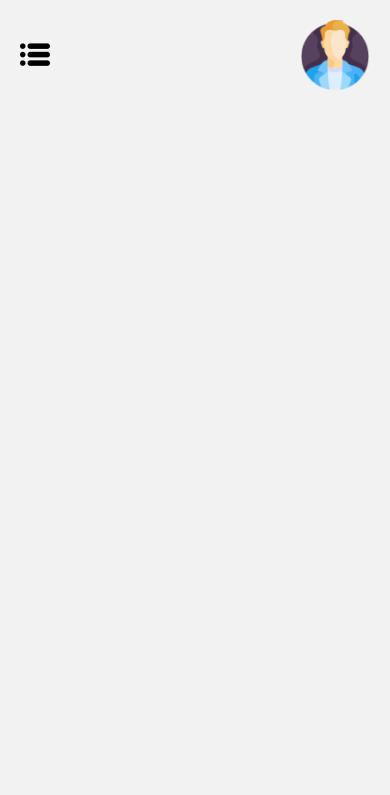
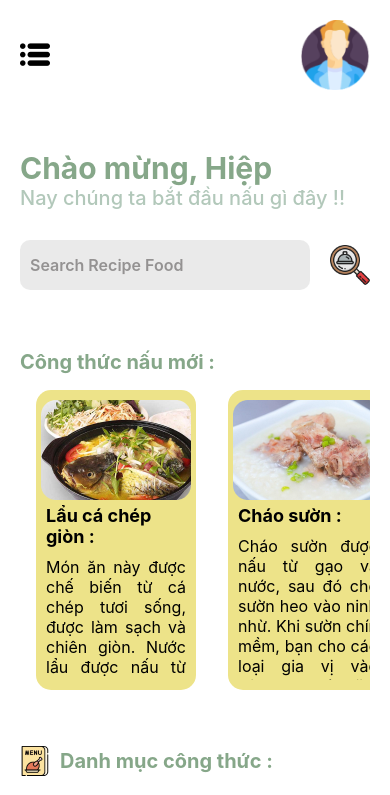
Before and after one commit to ThanhHiep25/LTTDD-Reactnative, a React Native app in the folder Recipe-food-app/: screen /home in a window 390 px wide. Shown: the top 795 px of the page. Built offline with nearby package versions, Linux system fonts and the light colour scheme.

Commit message:
gần xong homscreen.js

```diff
--- a/Recipe-food-app/datahome.js
+++ b/Recipe-food-app/datahome.js
@@ -3,19 +3,41 @@ const datahome = [
     id: 1,
     name: "Lẩu cá chép giòn :",
     img: require("./assets/IMG/home/lau-ca-chep-gion-chua-ngot-hai-hoa.png"),
+    des: "Món ăn này được chế biến từ cá chép tươi sống, được làm sạch và chiên giòn. Nước lẩu được nấu từ xương cá, xương ống và các loại rau củ quả như cà chua, dứa, măng chua,... Lẩu cá chép giòn thường được ăn kèm với bún, rau sống và các loại hải sản khác như tôm, cua, mực,...",
   },
   {
     id: 2,
-    name: "Lẩu cá chép giòn :",
+    name: "Cháo sườn :",
     img: require("./assets/IMG/home/chao-suon.png"),
+    des: "Cháo sườn được nấu từ gạo và nước, sau đó cho sườn heo vào ninh nhừ. Khi sườn chín mềm, bạn cho các loại gia vị vào nêm cho vừa ăn. Cháo sườn thường được ăn kèm với hành lá, rau răm, và các loại topping như quẩy, ruốc,...",
   },
   {
     id: 3,
-    name: "Lẩu cá chép giòn :",
+    name: "Cháo sườn :",
     img: require("./assets/IMG/home/chao-suon.png"),
   },
   {
     id: 4,
+    name: "Cháo sườn :",
+    img: require("./assets/IMG/home/chao-suon.png"),
+  },
+  {
+    id: 5,
+    name: "Cháo sườn :",
+    img: require("./assets/IMG/home/chao-suon.png"),
+  },
+  {
+    id: 5,
+    name: "Cháo sườn :",
+    img: require("./assets/IMG/home/chao-suon.png"),
+  },
+  {
+    id: 5,
+    name: "Cháo sườn :",
+    img: require("./assets/IMG/home/chao-suon.png"),
+  },
+  {
+    id: 5,
     name: "Lẩu cá chép giòn :",
     img: require("./assets/IMG/home/chao-suon.png"),
   },
@@ -24,6 +46,31 @@ const datahome = [
     name: "Lẩu cá chép giòn :",
     img: require("./assets/IMG/home/chao-suon.png"),
   },
+  {
+    id: 5,
+    name: "Cháo sườn :",
+    img: require("./assets/IMG/home/chao-suon.png"),
+  },
+  {
+    id: 5,
+    name: "Cháo sườn :",
+    img: require("./assets/IMG/home/chao-suon.png"),
+  },
+  {
+    id: 5,
+    name: "Cháo sườn :",
+    img: require("./assets/IMG/home/chao-suon.png"),
+  },
+  {
+    id: 5,
+    name: "Cháo sườn :",
+    img: require("./assets/IMG/home/chao-suon.png"),
+  },
+  {
+    id: 5,
+    name: "Cháo sườn :",
+    img: require("./assets/IMG/home/chao-suon.png"),
+  },
 ];
 
 export default datahome;
--- a/Recipe-food-app/src/navigation/AppNavigator.js
+++ b/Recipe-food-app/src/navigation/AppNavigator.js
@@ -12,7 +12,6 @@ const AppNavigator = () => {
   return (
     <NavigationContainer>
       <Stack.Navigator screenOptions={{ headerShown: false }}>
-
         <Stack.Screen name="home" component={Home} />
       </Stack.Navigator>
     </NavigationContainer>
@@ -21,5 +20,5 @@ const AppNavigator = () => {
 <Stack.Screen name="welcome" component={WelcomeScreen} />
 const styles = StyleSheet.create({});
 
-        <Stack.Screen name="name" component={NameScreen} />
+<Stack.Screen name="name" component={NameScreen} />
 export default AppNavigator;
--- a/Recipe-food-app/src/screens/homeScreen.js
+++ b/Recipe-food-app/src/screens/homeScreen.js
@@ -1,10 +1,19 @@
 import React from "react";
-import { Image, StyleSheet, Text, View } from "react-native";
+import {
+  FlatList,
+  Image,
+  Pressable,
+  ScrollView,
+  StyleSheet,
+  Text,
+  TextInput,
+  View,
+} from "react-native";
+import datahome from "../../datahome";
 
 const Home = () => {
   return (
     <View style={styles.container}>
-
       <View style={styles.view}>
         <Image
           source={require("../../assets/IMG/home/setting.png")}
@@ -16,9 +25,60 @@ const Home = () => {
         />
       </View>
 
+      <View style={styles.view1}>
+        <Text style={styles.text}>Chào mừng, Hiệp</Text>
+        <Text style={styles.text1}>Nay chúng ta bắt đầu nấu gì đây !!</Text>
+      </View>
 
-      <View>
+      <View style={styles.view2_1}>
+        <TextInput
+          style={styles.textIn}
+          placeholder="Search Recipe Food"
+        ></TextInput>
+        <Pressable>
+          <Image
+            source={require("../../assets/IMG/home/search.png")}
+            style={styles.imgSe}
+          />
+        </Pressable>
+      </View>
 
+      <View style={styles.view2}>
+        <Text style={styles.text2}>Công thức nấu mới : </Text>
+        <FlatList
+          data={datahome}
+          horizontal={true}
+          scrollToOverflowEnabled={true}
+          renderItem={({ item }) => (
+            <View style={styles.view3}>
+              <Pressable style={styles.Pre}>
+                <View style={styles.view3_1}>
+                  <Image source={item.img} style={styles.img3} />
+                </View>{" "}
+                <Text style={styles.textPre}>{item.name}</Text>
+                <ScrollView showsVerticalScrollIndicator={false}>
+                  <Text style={styles.textPre1}>{item.des}</Text>
+                </ScrollView>
+              </Pressable>
+            </View>
+          )}
+          keyExtractor={(item) => item.id}
+        />
+      </View>
+
+      <View style={styles.view4}>
+        <View style={styles.view4_1}>
+          <Image
+            source={require("../../assets/IMG/home/menudanhmuc.png")}
+            style={styles.img}
+          />
+          <Text style={styles.text3}>Danh mục công thức : </Text>
+        </View>
+        <View style={styles.view4_2}>
+          <View style={styles.view4_2_1}>
+            <View style={styles.view4_2_1_1}></View>
+          </View>
+        </View>
       </View>
     </View>
   );
@@ -27,12 +87,53 @@ const Home = () => {
 const styles = StyleSheet.create({
   container: {
     flex: 1,
-    margin: 20,
+    backgroundColor: "#ffff",
   },
   view: {
     flexDirection: "row",
     justifyContent: "space-between",
     alignItems: "center",
+    margin: 20,
+  },
+  view1: {
+    margin: 20,
+  },
+  view2: {
+    marginTop: 20,
+    margin: 20,
+  },
+  view2_1: {
+    marginTop: 10,
+    flexDirection: "row",
+    margin: 20,
+    alignItems: "center",
+  },
+  view3: {
+    margin: 16,
+  },
+  view3_1: {
+    justifyContent: "center",
+    alignItems: "center",
+  },
+  view4: { margin: 20 },
+  view4_1: {
+    flexDirection: "row",
+    alignItems: "center",
+  },
+  view4_2: {
+    justifyContent: "center",
+    alignItems: "center",
+    margin: 20,
+  },
+  view4_2_1: {
+    height: 300,
+    width: 380,
+    backgroundColor: "#EBFADD",
+    borderRadius: 20,
+  },
+  view4_2_1_1: {
+    flexDirection: "row",
+    justifyContent: "space-around",
   },
   img: {
     width: 30,
@@ -44,6 +145,68 @@ const styles = StyleSheet.create({
     height: 70,
     resizeMode: "contain",
   },
+  img3: {
+    width: 150,
+    height: 100,
+    resizeMode: "contain",
+  },
+  imgSe: {
+    height: 40,
+    width: 40,
+    resizeMode: "contain",
+    marginLeft: 20,
+    borderRadius: 5,
+  },
+  text: {
+    fontSize: 30,
+    fontWeight: 700,
+    marginTop: 20,
+    color: "#86A789",
+  },
+  text1: {
+    fontSize: 20,
+    fontWeight: 500,
+    color: "#B2C8BA",
+  },
+  text2: {
+    fontSize: 20,
+    fontWeight: 700,
+    marginTop: 20,
+    color: "#86A789",
+  },
+  textPre: {
+    fontSize: 18,
+    fontWeight: 700,
+    marginTop: 5,
+  },
+  textPre1: {
+    fontSize: 16,
+    textAlign: "justify",
+    marginTop: 10,
+  },
+  text3: {
+    fontSize: 20,
+    fontWeight: 700,
+    color: "#86A789",
+    marginLeft: 10,
+  },
+  textIn: {
+    width: 300,
+    height: 50,
+    backgroundColor: "#d6d6d684",
+    borderRadius: 10,
+    padding: 10,
+    fontSize: 16,
+    fontWeight: 600,
+    color: "#949292",
+  },
+  Pre: {
+    width: 160,
+    height: 300,
+    backgroundColor: "#EDE389",
+    padding: 10,
+    borderRadius: 15,
+  },
 });
 
 export default Home;
```
Also changed, not shown: Recipe-food-app/assets/IMG/home/search.png (added).
